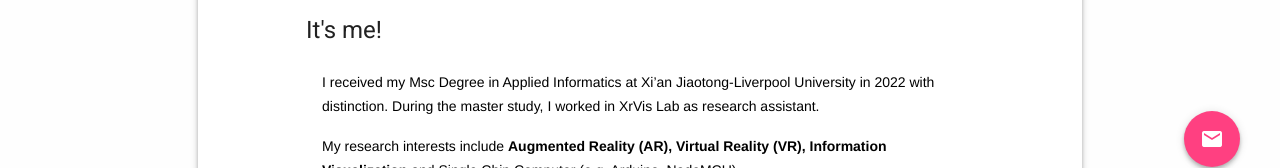
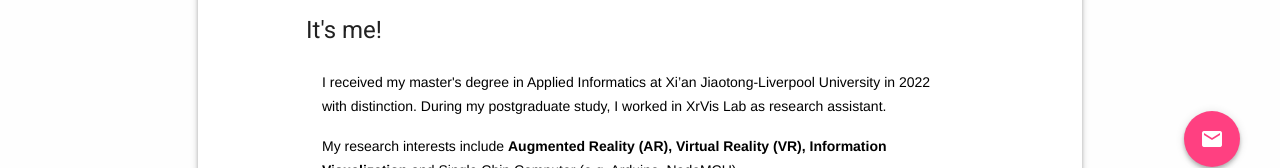
Before and after one commit to Axiosly/Axiosly.github.io, a plain HTML site: page about.html in a window 1280 px wide. Shown: the part 593-761 px from the top of the page. Drawn offline with nearby package versions, Linux system fonts and the light colour scheme.

Commit message:
Update about.html

```diff
--- a/about.html
+++ b/about.html
@@ -37,8 +37,8 @@
                 <div class="mdl-cell mdl-cell--12-col">
 <h3 class="mdl-cell mdl-cell--12-col mdl-typography--headline">It's me!</h3>
 <div class="mdl-cell mdl-cell--12-col mdl-card__supporting-text mdl-color-text--black no-padding ">
-    <p>I received my Msc Degree in Applied Informatics at Xi’an Jiaotong-Liverpool University in 2022 with distinction.
-        During the master study, I worked in XrVis Lab as research assistant.</p>
+    <p>I received my  master's degree in Applied Informatics at Xi’an Jiaotong-Liverpool University in 2022 with distinction.
+        During my postgraduate study, I worked in XrVis Lab as research assistant.</p>
     <p>My research interests include <strong>Augmented Reality (AR), Virtual Reality (VR), Information Visualization</strong> and Single Chip Computer (e.g. Arduino, NodeMCU).</p>
 </div>
 <h3 class="mdl-cell mdl-cell--12-col mdl-typography--headline">Education</h3>
```
